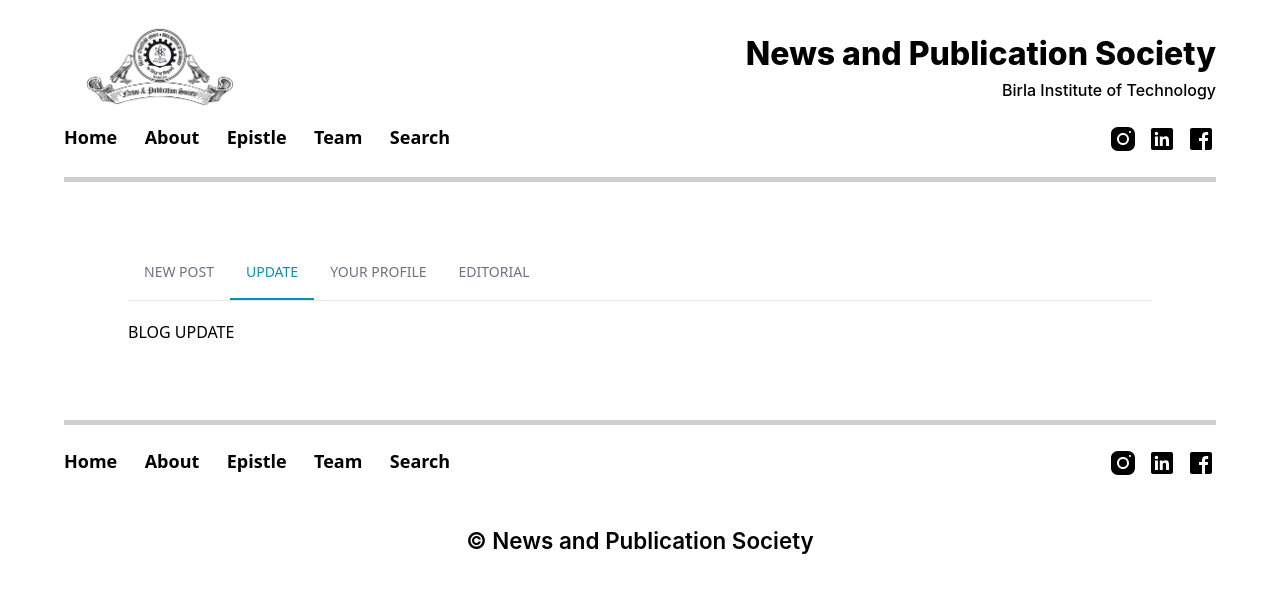
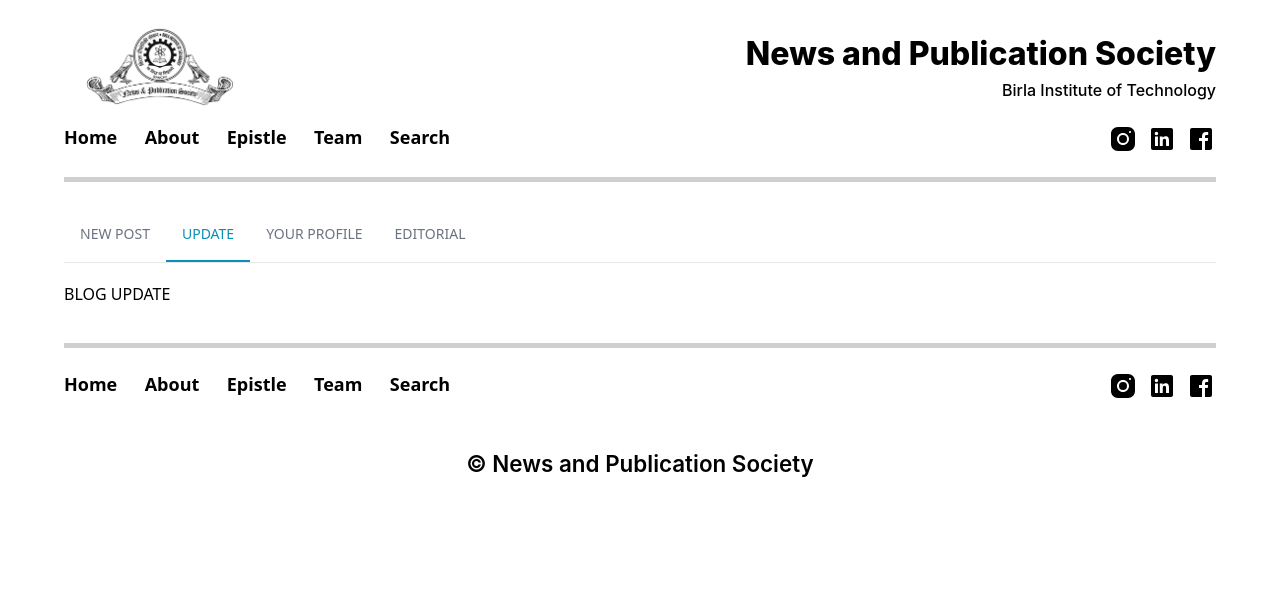
Before and after one commit to Riturajrs/NAPS-Website, a Next.js app: page /Admin in a window 1280 px wide. Shown: the top 592 px of the page. Built offline with nearby package versions, Linux system fonts and the light colour scheme.

Commit message:
consistent padding

```diff
--- a/package.json
+++ b/package.json
@@ -17,7 +17,8 @@
     "react": "18.0.0",
     "react-cookie": "^4.1.1",
     "react-dom": "18.0.0",
-    "react-intersection-observer": "^8.33.1"
+    "react-intersection-observer": "^8.33.1",
+    "tinymce": "^6.0.3"
   },
   "devDependencies": {
     "@types/node": "^17.0.32",
--- a/pages/Admin/Admin.module.css
+++ b/pages/Admin/Admin.module.css
@@ -1,6 +1,3 @@
 .formContainer{
-    margin-left: 10%;
-    margin-top: 5%;
-    margin-bottom: 5%;
-    margin-right: 10%;
+    padding: 2% 5%;
 }
```
Also changed, not shown: 2 other files (tests, documents, lock files or other folders).
